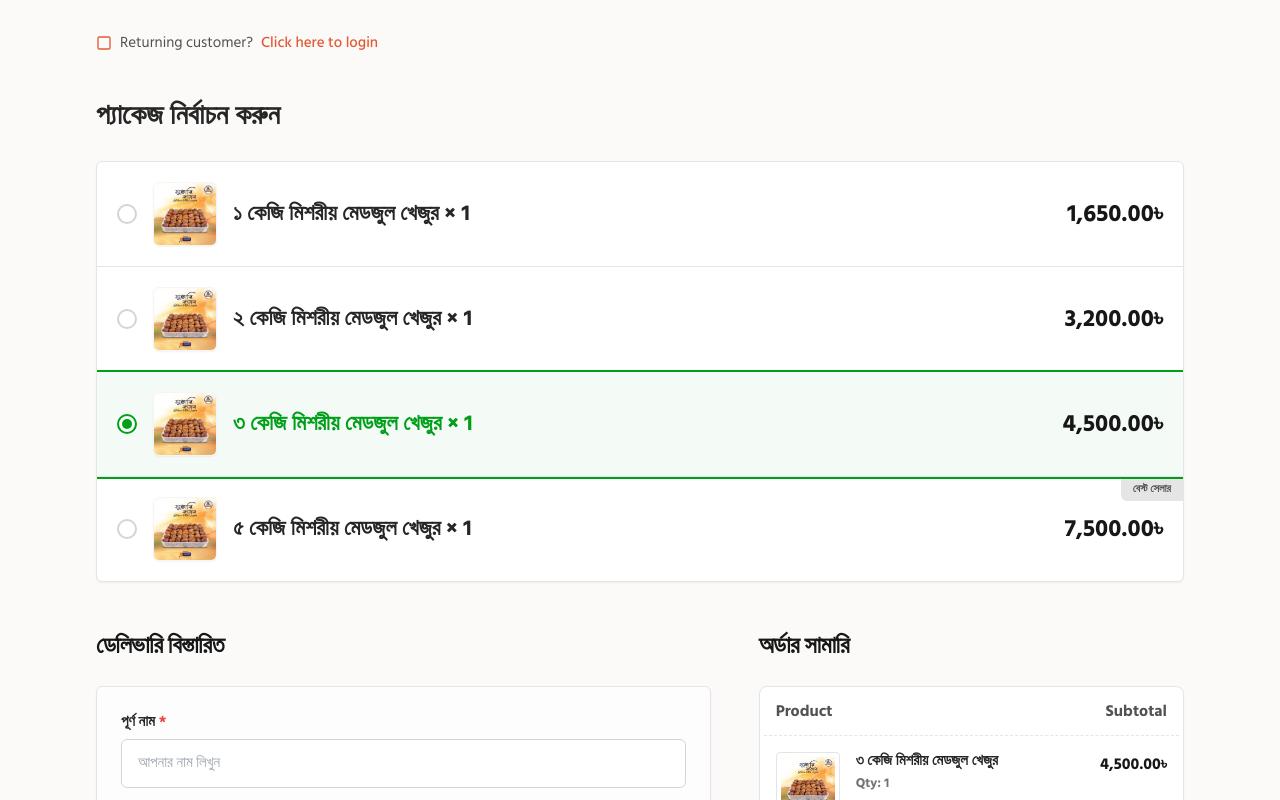
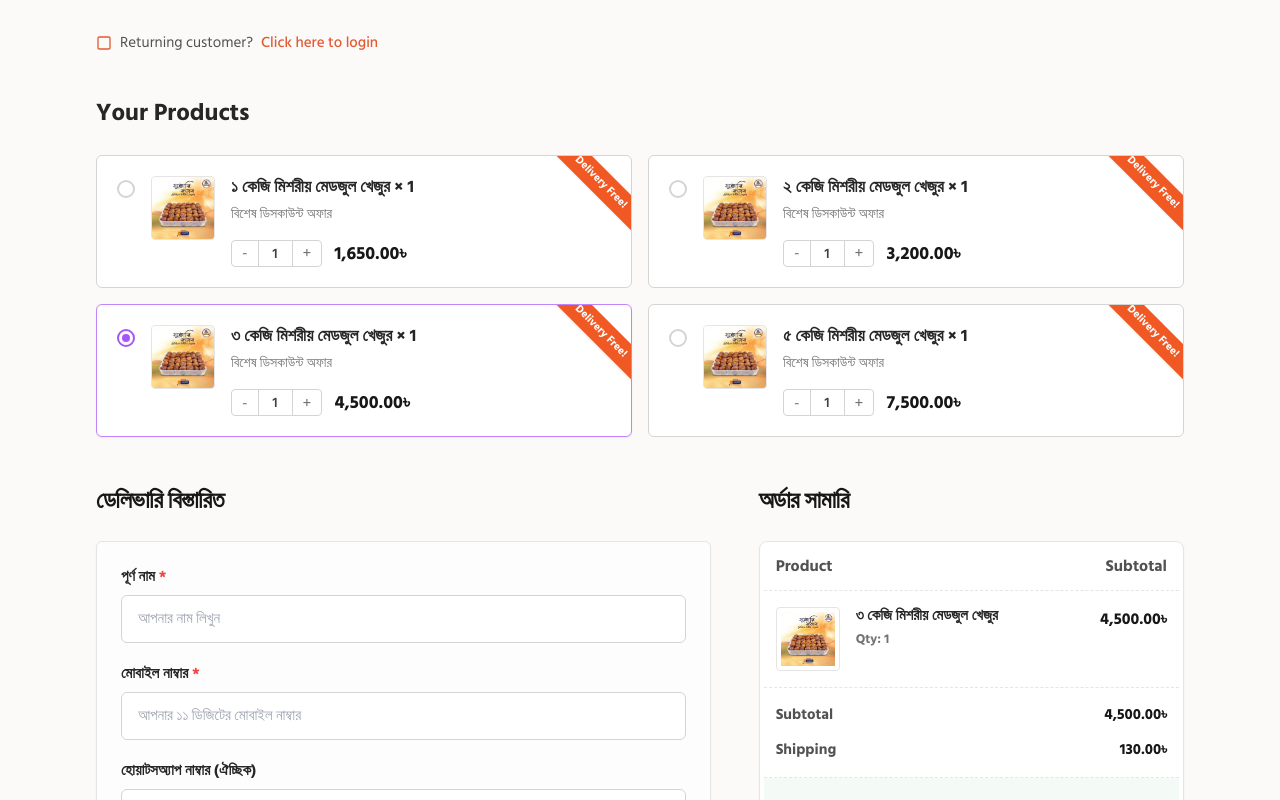
Before and after one commit to Alok4D/arabian-store-frontend, a Next.js app: page /checkout in a window 1280 px wide. Shown: the top 800 px of the page. Built offline with nearby package versions, Linux system fonts and the light colour scheme.

Commit message:
feat: implement checkout page with product selection, delivery details form, and order submission functionality

```diff
--- a/src/app/(landing)/checkout/page.tsx
+++ b/src/app/(landing)/checkout/page.tsx
@@ -1,13 +1,16 @@
 "use client";
 
 import { useState } from 'react';
-import { Lock, ChevronDown, Square } from 'lucide-react';
+import { Lock, Square } from 'lucide-react';
 import { useRouter } from 'next/navigation';
 
 export default function CheckoutPage() {
   const router = useRouter();
   const [showLogin, setShowLogin] = useState(false);
   const [selectedProduct, setSelectedProduct] = useState('3kg');
+  const [quantities, setQuantities] = useState<Record<string, number>>({
+    '1kg': 1, '2kg': 1, '3kg': 1, '5kg': 1
+  });
   const [isLoading, setIsLoading] = useState(false);
 
   // Form State
@@ -39,13 +42,14 @@ export default function CheckoutPage() {
           district,
           fullAddress,
           packageType: selectedProduct,
-          paymentMethod
+          paymentMethod,
+          quantity: quantities[selectedProduct] || 1
         })
       });
 
       const data = await res.json();
       if (data.success) {
-        router.push(`/checkout/success?orderId=${data.order.id.slice(0, 8)}&method=${paymentMethod}&product=${selectedProduct}`);
+        router.push(`/checkout/success?orderId=${data.order.id.slice(0, 8)}&method=${paymentMethod}&product=${selectedProduct}&qty=${quantities[selectedProduct] || 1}`);
       } else {
         setErrorMessage(data.message || 'অর্ডার করতে সমস্যা হয়েছে, আবার চেষ্টা করুন।');
       }
@@ -66,8 +70,16 @@ export default function CheckoutPage() {
 
   const selectedProductData = products.find(p => p.id === selectedProduct) || products[0];
   const selectedProductPrice = parseInt(selectedProductData.price.replace(/,/g, ''));
+  const selectedProductQuantity = quantities[selectedProduct] || 1;
   const deliveryCharge = 130;
-  const totalPrice = selectedProductPrice + deliveryCharge;
+  const totalPrice = (selectedProductPrice * selectedProductQuantity) + deliveryCharge;
+
+  const handleQuantityChange = (id: string, delta: number) => {
+    setQuantities(prev => ({
+      ...prev,
+      [id]: Math.max(1, (prev[id] || 1) + delta)
+    }));
+  };
 
   return (
     <div className="px-4 py-8 md:px-12 lg:px-24 text-[#222222]">
@@ -135,38 +147,55 @@ export default function CheckoutPage() {
 
         {/* Your Products Section */}
         <div className="mb-12">
-          <h2 className="text-[22px] md:text-[28px] font-bold text-neutral-800 mb-6 text-center md:text-left">প্যাকেজ নির্বাচন করুন</h2>
-          <div className="border border-neutral-200 rounded-md bg-white overflow-hidden shadow-sm">
+          <h2 className="text-[20px] md:text-[24px] font-bold text-neutral-800 mb-6 text-left">Your Products</h2>
+          <div className="grid grid-cols-1 md:grid-cols-2 gap-4">
             {products.map((product, index) => {
               const isSelected = selectedProduct === product.id;
               return (
                 <div
                   key={product.id}
                   onClick={() => setSelectedProduct(product.id)}
-                  className={`relative flex items-center gap-4 p-4 md:p-5 cursor-pointer transition-all ${
-                    isSelected ? 'bg-[#f4fbf6] outline outline-2 outline-[#009e19] z-10' : 'hover:bg-neutral-50'
-                  } ${index !== products.length - 1 ? 'border-b border-neutral-200' : ''}`}
+                  className={`relative flex items-start gap-3 md:gap-4 p-4 md:p-5 cursor-pointer transition-all bg-white border rounded-md overflow-hidden ${
+                    isSelected ? 'border-purple-400 shadow-sm' : 'border-neutral-300'
+                  }`}
                 >
-                  {product.tag && (
-                    <div className={`absolute top-0 right-0 text-[11px] font-bold px-3 py-1 rounded-bl-md ${isSelected ? 'bg-[#009e19] text-white' : 'bg-neutral-200 text-neutral-600'}`}>
-                      {product.tag}
-                    </div>
-                  )}
-                  <div className="flex items-center justify-center">
-                    <div className={`w-5 h-5 rounded-full border-2 flex items-center justify-center ${isSelected ? 'border-[#009e19]' : 'border-neutral-300'}`}>
-                      {isSelected && <div className="w-2.5 h-2.5 rounded-full bg-[#009e19]" />}
+                  {/* Delivery Free Ribbon */}
+                  <div className="absolute -right-[30px] top-[14px] w-[120px] transform rotate-45 bg-[#f05924] text-white text-[10px] md:text-[11px] font-bold py-1 text-center shadow-sm z-10">
+                    Delivery Free!
+                  </div>
+
+                  <div className="flex items-center mt-1">
+                    <div className={`w-[18px] h-[18px] rounded-full border-2 flex items-center justify-center ${isSelected ? 'border-[#a855f7]' : 'border-neutral-300'}`}>
+                      {isSelected && <div className="w-[8px] h-[8px] rounded-full bg-[#a855f7]" />}
                     </div>
                   </div>
-                  <div className="w-12 h-12 md:w-16 md:h-16 flex-shrink-0 bg-white rounded-md flex items-center justify-center overflow-hidden border border-neutral-100 shadow-sm">
+                  <div className="w-14 h-14 md:w-16 md:h-16 flex-shrink-0 bg-white rounded flex items-center justify-center overflow-hidden border border-neutral-200">
                     <img src="/banner-img/product-banner.webp" alt="Product" className="w-full h-full object-cover" />
                   </div>
-                  <div className="flex-1">
-                    <div className={`text-[18px] md:text-[22px] font-bold leading-snug ${isSelected ? 'text-[#009e19]' : 'text-neutral-800'}`}>
+                  <div className="flex-1 pr-4">
+                    <div className="text-[15px] md:text-[17px] font-bold text-neutral-800 leading-snug mb-1">
                       {product.name}
                     </div>
-                  </div>
-                  <div className="text-right">
-                    <span className="font-extrabold text-[18px] md:text-[24px] text-neutral-900">{product.price}</span>
+                    <div className="text-[14px] text-neutral-500 mb-4">
+                      বিশেষ ডিসকাউন্ট অফার
+                    </div>
+                    <div className="flex items-center gap-3">
+                      {/* Real quantity selector */}
+                      <div className="flex items-center border border-neutral-300 rounded-sm bg-white">
+                        <button
+                          onClick={(e) => { e.stopPropagation(); handleQuantityChange(product.id, -1); }}
+                          className="px-2.5 py-0.5 text-neutral-500 hover:bg-neutral-50 text-[16px] leading-tight"
+                        >-</button>
+                        <span className="px-3.5 py-0.5 border-x border-neutral-300 text-[14px] font-semibold text-neutral-700">
+                          {quantities[product.id] || 1}
+                        </span>
+                        <button
+                          onClick={(e) => { e.stopPropagation(); handleQuantityChange(product.id, 1); }}
+                          className="px-2.5 py-0.5 text-neutral-500 hover:bg-neutral-50 text-[16px] leading-tight"
+                        >+</button>
+                      </div>
+                      <span className="font-extrabold text-[16px] md:text-[18px] text-neutral-900">{product.price}</span>
+                    </div>
                   </div>
                 </div>
               );
@@ -278,7 +307,7 @@ export default function CheckoutPage() {
                       <p className="text-[15px] font-bold text-neutral-800 leading-tight">
                         {selectedProductData.name.split(' ×')[0]}
                       </p>
-                      <p className="text-[13px] text-neutral-500 font-bold">Qty: 1</p>
+                      <p className="text-[13px] text-neutral-500 font-bold">Qty: {selectedProductQuantity}</p>
                     </div>
 
                     <div className="text-right">
@@ -295,7 +324,7 @@ export default function CheckoutPage() {
                 <div className="flex justify-between items-center">
                   <span className="text-neutral-600 font-bold">Subtotal</span>
                   <div className="text-right">
-                    <span className="block font-bold text-neutral-900">{selectedProductData.price}</span>
+                    <span className="block font-bold text-neutral-900">{(selectedProductPrice * selectedProductQuantity).toLocaleString()}.00৳</span>
                   </div>
                 </div>
                 <div className="flex justify-between items-center">
@@ -334,7 +363,7 @@ export default function CheckoutPage() {
 
                 {/* bKash Payment */}
                 <div className="flex justify-between items-center pt-2">
-                  <label className="flex items-center gap-3 cursor-pointer text-base font-semibold text-neutral-800">
+                  {/* <label className="flex items-center gap-3 cursor-pointer text-base font-semibold text-neutral-800">
                     <input
                       type="radio"
                       name="payment_method"
@@ -343,12 +372,12 @@ export default function CheckoutPage() {
                       className="h-4 w-4 accent-orange-600 border-neutral-300 text-orange-600 focus:ring-0"
                     />
                     <span>bKash Payment Gateway</span>
-                  </label>
+                  </label> */}
                   {/* Mini bKash Logo Placeholder matching look */}
-                  <div className="flex items-center gap-1 font-bold text-[#d12053] italic text-sm">
+                  {/* <div className="flex items-center gap-1 font-bold text-[#d12053] italic text-sm">
                     <span>bKash</span>
                     <div className="w-4 h-4 bg-[#d12053] transform rotate-45 origin-center clip-path-logo inline-block ml-0.5" />
-                  </div>
+                  </div> */}
                 </div>
               </div>
 
--- a/src/app/(landing)/checkout/success/page.tsx
+++ b/src/app/(landing)/checkout/success/page.tsx
@@ -9,6 +9,7 @@ function SuccessContent() {
   const orderId = searchParams.get('orderId') || '80850';
   const paymentMethod = searchParams.get('method') || 'COD';
   const productId = searchParams.get('product') || '3kg';
+  const quantity = parseInt(searchParams.get('qty') || '1', 10);
 
   const products = [
     { id: '1kg', name: '১ কেজি মিশরীয় মেডজুল খেজুর × 1', price: '1,650.00৳' },
@@ -20,7 +21,7 @@ function SuccessContent() {
   const selectedProductData = products.find(p => p.id === productId) || products[0];
   const selectedProductPrice = parseInt(selectedProductData.price.replace(/,/g, ''));
   const deliveryCharge = 130;
-  const totalPrice = selectedProductPrice + deliveryCharge;
+  const totalPrice = (selectedProductPrice * quantity) + deliveryCharge;
 
   return (
     <div className="py-12 md:py-20 text-[#222222] min-h-screen bg-white">
@@ -74,13 +75,13 @@ function SuccessContent() {
             </div>
 
             <div className="flex justify-between border-b border-dashed border-neutral-200 pb-4 mb-4">
-              <span className="pr-4">{selectedProductData.name.split(' ×')[0]} <strong className="text-neutral-900">× 1</strong></span>
+              <span className="pr-4">{selectedProductData.name.split(' ×')[0]} <strong className="text-neutral-900">× {quantity}</strong></span>
               <span className="font-bold text-neutral-900 whitespace-nowrap">{selectedProductData.price}</span>
             </div>
 
             <div className="flex justify-between border-b border-dashed border-neutral-200 pb-4 mb-4">
               <span className="font-bold text-neutral-800">Subtotal:</span>
-              <span className="font-bold text-neutral-900">{selectedProductData.price}</span>
+              <span className="font-bold text-neutral-900">{(selectedProductPrice * quantity).toLocaleString()}.00৳</span>
             </div>
 
             <div className="flex justify-between border-b border-dashed border-neutral-200 pb-4 mb-4">
```
